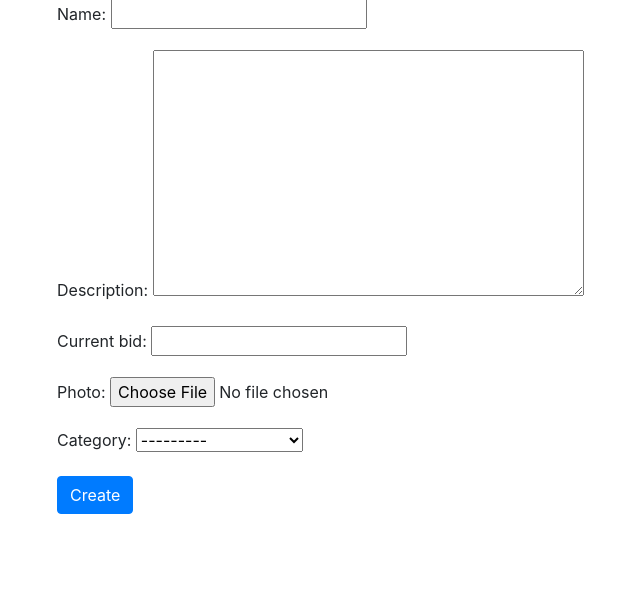
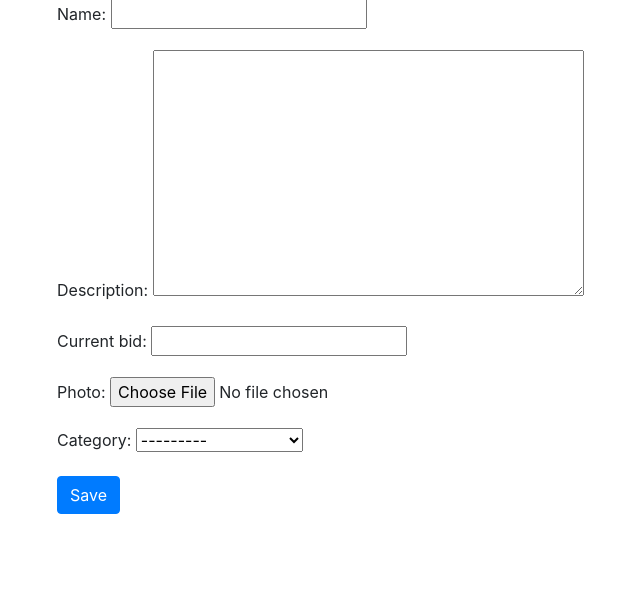
Before and after one commit to pedrovmcastro/Auction-Marketplace, a Django app: page /create in a window 1280 px wide. Shown: the part 210-800 px from the top of the page, without its empty margins (28-668 px from the left). Run offline with Django 3.2, Linux system fonts and the light colour scheme; a user stored in the database is signed in; data comes from the database, SQL or seed files in the repository; some libraries are stand-ins or nearby versions.

Commit message:
update input value "create"->"save"

```diff
--- a/auctions/templates/auctions/create.html
+++ b/auctions/templates/auctions/create.html
@@ -5,6 +5,6 @@
     <form method="post" enctype="multipart/form-data">
         {% csrf_token %}
         {{ form.as_p }}
-        <input class="btn btn-primary" type="submit" value="Create">
+        <input class="btn btn-primary" type="submit" value="Save">
     </form>
 {% endblock body %}
```
